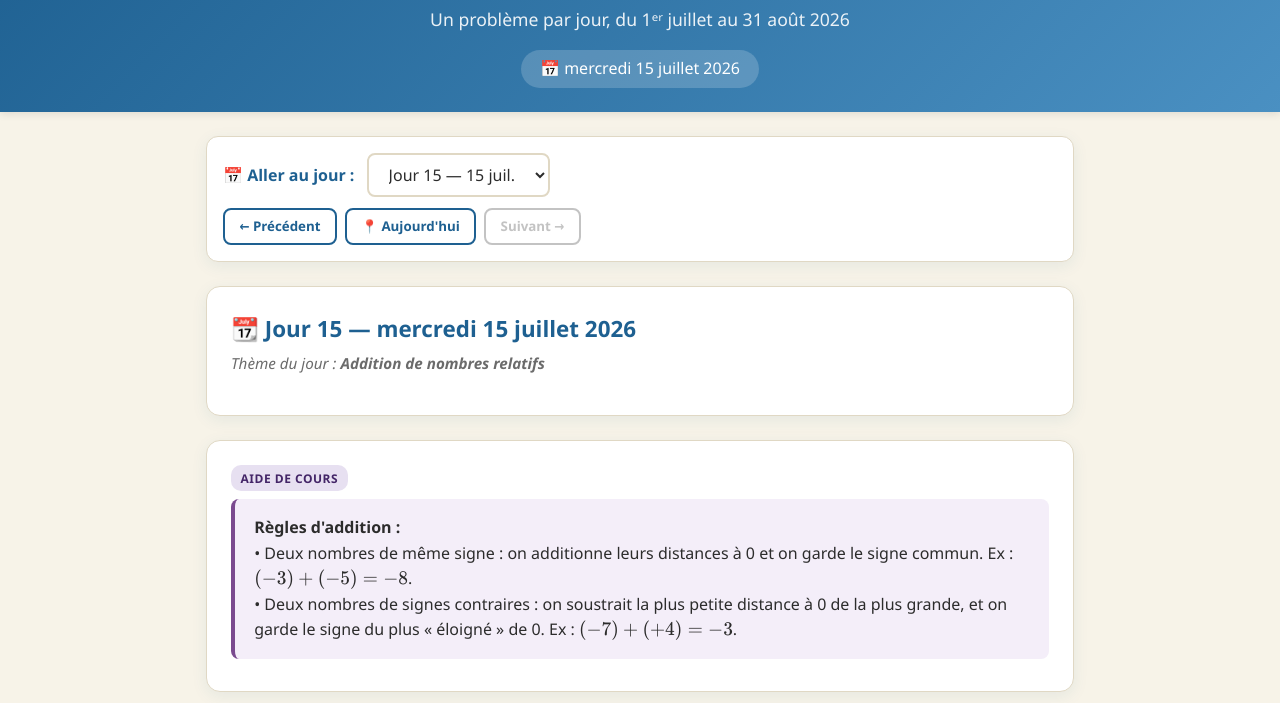
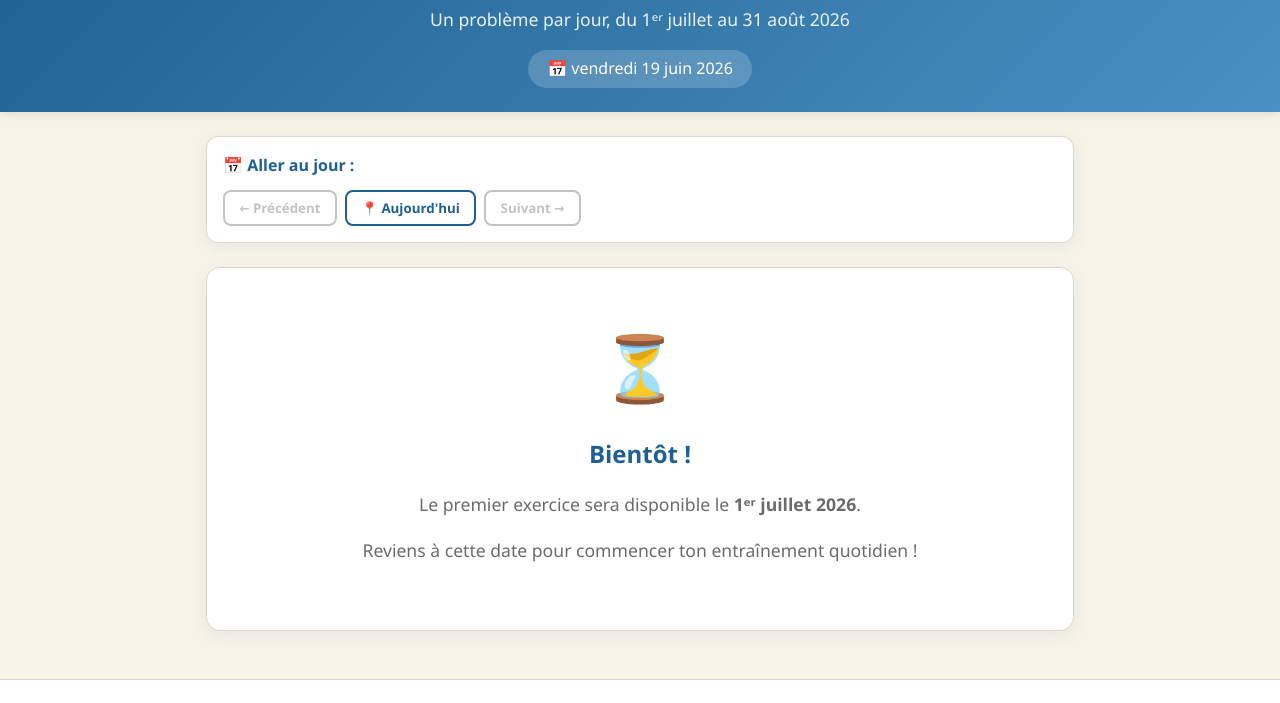
Before and after one commit to LaBulleKreativ/unproblemeparjour-5e, a plain HTML site: page index.html in a window 1280 px wide. Shown: the part 96-799 px from the top of the page. Drawn offline with nearby package versions, Linux system fonts and the light colour scheme.

Commit message:
Update index.html

```diff
--- a/index.html
+++ b/index.html
@@ -2111,8 +2111,8 @@ const EXOS = [
     "correction": "a) Détails : cahiers \\(12\\) € ; calculatrices \\(44\\) € ; stylos \\(14{,}40\\) € ; trousses \\(25{,}50\\) €.<br>Total : \\(12 + 44 + 14{,}40 + 25{,}50 = \\mathbf{95{,}90}\\) €.<br><br>b) Réduction : \\(95{,}90 \\times 0{,}10 = \\mathbf{9{,}59}\\) €.<br><br>c) Total payé : \\(95{,}90 \\times 0{,}9 = \\mathbf{86{,}31}\\) €.<br><br>d) 🎒 <b>Excellente rentrée à tous !</b> Tu es prêt(e) pour la 4ᵉ. 💪"
   }
 ];
-//const now = new Date();
-const now = new Date('2026-07-15');
+const now = new Date();
+//const now = new Date('2026-07-15');
 function dateOnly(d) { return new Date(d.getFullYear(), d.getMonth(), d.getDate()); }
 function parseISO(s) {
   const [y, m, d] = s.split('-').map(Number);
```
